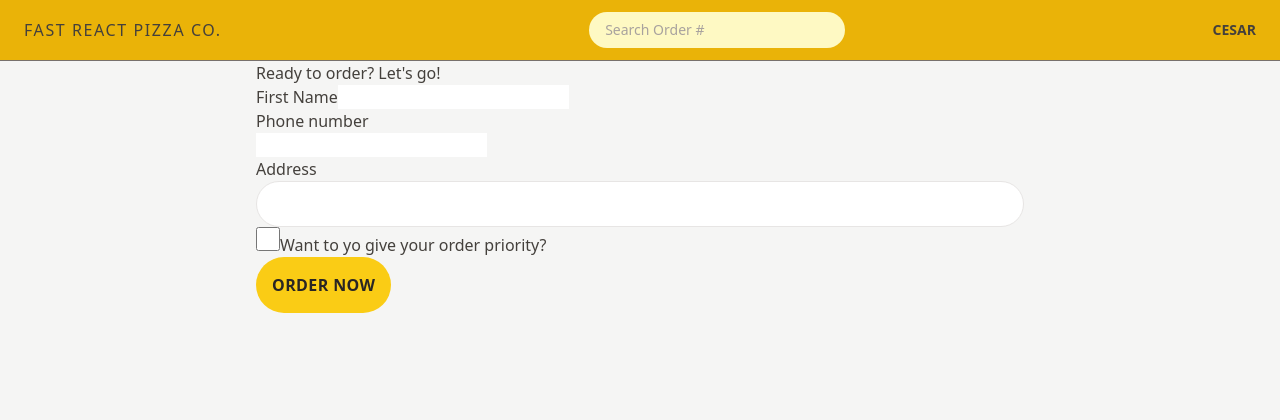
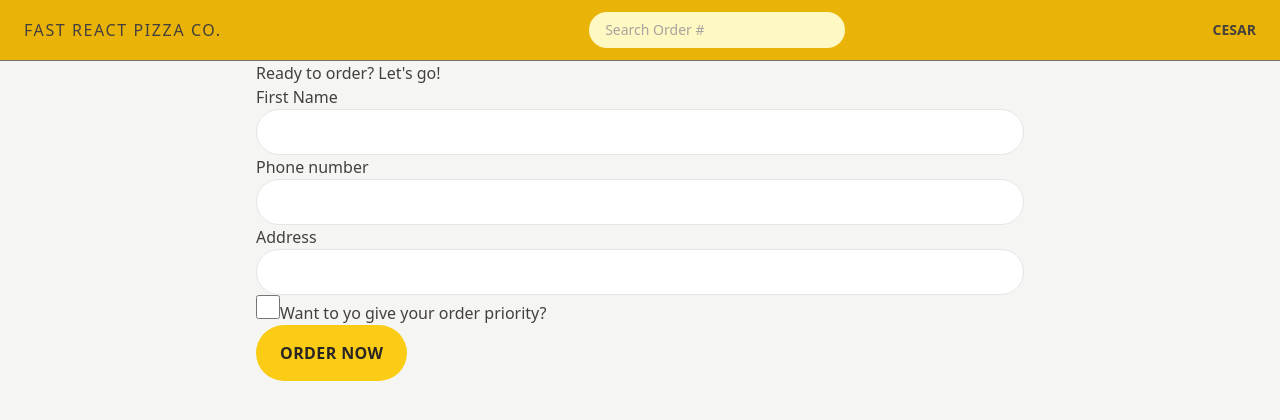
Before and after one commit to Soulbolt/fast-react-pizza, a React (Vite) app: page /order/new in a window 1280 px wide. Shown: the top 420 px of the page. Built offline with nearby package versions, Linux system fonts and the light colour scheme.

Commit message:
Add a class of input to be resuable on other input fields. Add button component using the same style as the order now button to the start ordering button in the create user component.

```diff
--- a/src/features/order/CreateOrder.jsx
+++ b/src/features/order/CreateOrder.jsx
@@ -2,6 +2,7 @@ import { useState } from "react";
 import { Form, redirect, useActionData } from "react-router-dom";
 import { createOrder } from "../../services/apiRestaurant";
 import { useNavigate } from "react-router-dom";
+import Button from "../../ui/Button";
 
 // https://uibakery.io/regex-library/phone-number
 const isValidPhone = (str) =>
@@ -49,13 +50,13 @@ function CreateOrder() {
       <Form method="POST">
         <div>
           <label>First Name</label>
-          <input type="text" name="customer" required />
+          <input className="input" type="text" name="customer" required />
         </div>
 
         <div>
           <label>Phone number</label>
           <div>
-            <input type="tel" name="phone" required />
+            <input className="input" type="tel" name="phone" required />
           </div>
           {formErrors?.phone && <p>{formErrors.phone}</p>}
         </div>
@@ -63,14 +64,7 @@ function CreateOrder() {
         <div>
           <label>Address</label>
           <div>
-            <input
-              className="w-full rounded-full border border-stone-200 px-4 py-2 text-sm transition-all
-              duration-300 placeholder:text-stone-400 focus:outline-none focus:ring focus:ring-yellow-400
-              md:px-6 md:py-3"
-              type="text"
-              name="address"
-              required
-            />
+            <input className="input" type="text" name="address" required />
           </div>
         </div>
 
@@ -88,15 +82,9 @@ function CreateOrder() {
 
         <div>
           <input type="hidden" name="cart" value={JSON.stringify(cart)} />
-          <button
-            className="inline-block rounded-full bg-yellow-400 px-4 py-4 font-semibold uppercase
-            tracking-wide text-stone-800 transition-colors duration-300 hover:bg-yellow-300
-            focus:bg-yellow-300 focus:outline-none focus:ring focus:ring-yellow-300
-            focus:ring-offset-2 disabled:cursor-not-allowed"
-            disabled={isSubmitting}
-          >
+          <Button disabled={isSubmitting}>
             {isSubmitting ? "Placing order..." : "Order now"}
-          </button>
+          </Button>
         </div>
       </Form>
     </div>
--- a/src/features/user/CreateUser.jsx
+++ b/src/features/user/CreateUser.jsx
@@ -1,7 +1,8 @@
-import { useState } from 'react';
+import { useState } from "react";
+import Button from "../../ui/Button";
 
 function CreateUser() {
-  const [username, setUsername] = useState('');
+  const [username, setUsername] = useState("");
 
   function handleSubmit(e) {
     e.preventDefault();
@@ -9,19 +10,21 @@ function CreateUser() {
 
   return (
     <form onSubmit={handleSubmit}>
-      <p className='mb-4 text-sm text-stone-600 md:text-base'>👋 Welcome! Please start by telling us your name:</p>
+      <p className="mb-4 text-sm text-stone-600 md:text-base">
+        👋 Welcome! Please start by telling us your name:
+      </p>
 
       <input
         type="text"
         placeholder="Your full name"
         value={username}
         onChange={(e) => setUsername(e.target.value)}
-        className='w-72'
+        className="input mb-8 w-72"
       />
 
-      {username !== '' && (
+      {username !== "" && (
         <div>
-          <button>Start ordering</button>
+          <Button>Start ordering</Button>
         </div>
       )}
     </form>
--- a/src/index.css
+++ b/src/index.css
@@ -1,6 +1,14 @@
 @import "tailwindcss/base";
 @import "tailwindcss/components";
 @import "tailwindcss/utilities";
+
+@layer components {
+  .input {
+    @apply w-full rounded-full border border-stone-200 px-4 py-2 text-sm transition-all
+              duration-300 placeholder:text-stone-400 focus:outline-none focus:ring focus:ring-yellow-400
+              md:px-6 md:py-3;
+  }
+}
 
 /* body {
   font-family: system-ui, -apple-system, BlinkMacSystemFont, 'Segoe UI', Roboto,
--- /dev/null
+++ b/src/ui/Button.jsx
@@ -0,0 +1,15 @@
+function Button({ children, disabled }) {
+  return (
+    <button
+      disabled={disabled}
+      className="inline-block rounded-full bg-yellow-400 px-4 py-4 font-semibold uppercase
+            tracking-wide text-stone-800 transition-colors duration-300 hover:bg-yellow-300
+            focus:bg-yellow-300 focus:outline-none focus:ring focus:ring-yellow-300
+            focus:ring-offset-2 disabled:cursor-not-allowed sm:px-6 sm:py-4"
+    >
+      {children}
+    </button>
+  );
+}
+
+export default Button;
```
